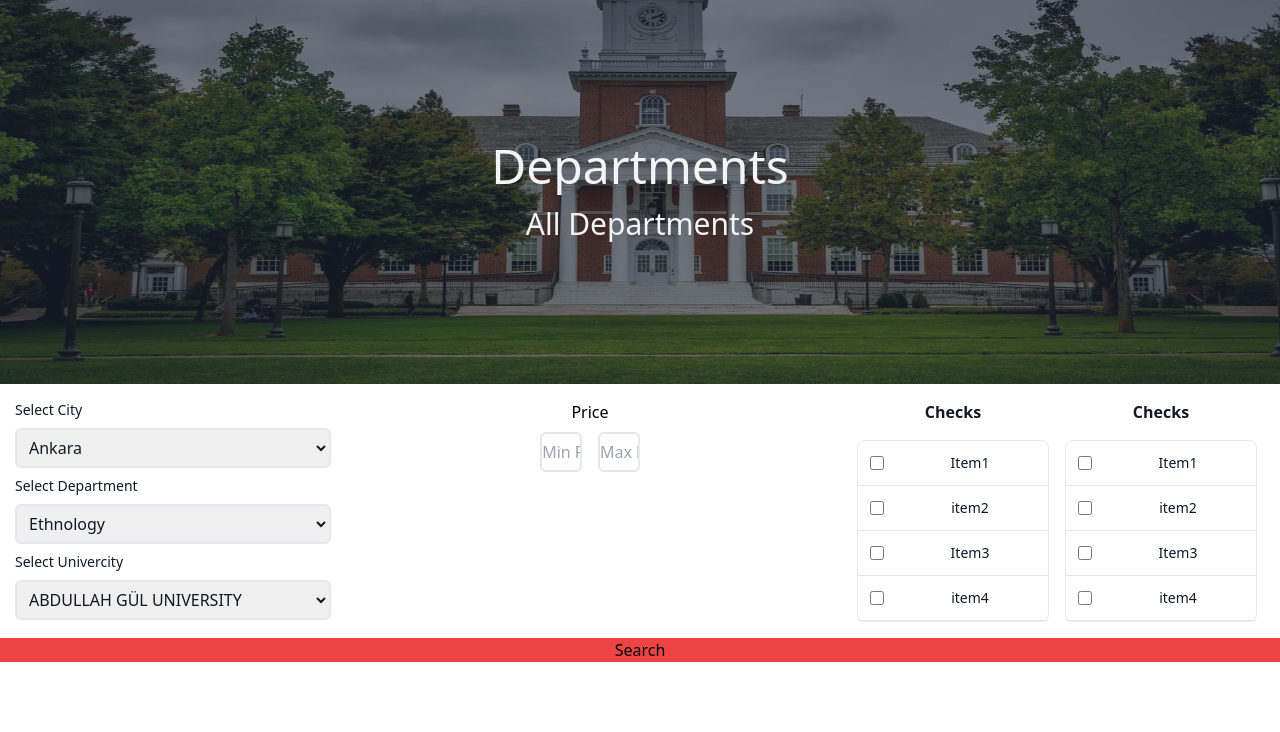
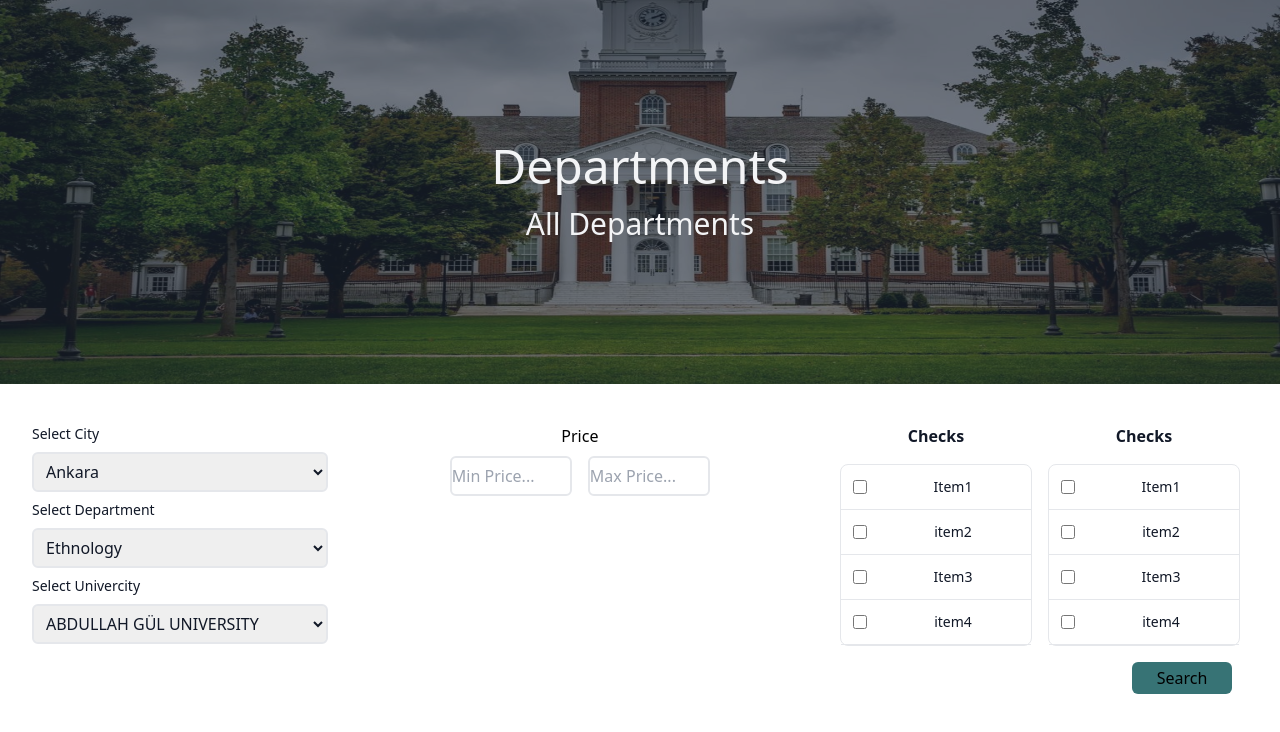
Before and after one commit to TR-YOS-PROJECT-ORGANIZATION/tr-yos-4, a React (Vite) app: page / in a window 1280 px wide. Shown: the top 732 px of the page. Built offline with nearby package versions, Linux system fonts and the light colour scheme.

Commit message:
styled form elements and search button added

```diff
--- a/src/pages/Departments.jsx
+++ b/src/pages/Departments.jsx
@@ -5,7 +5,7 @@ import DepartmentFoto from "../images/DepartmentFoto.jpg";
 function Departments() {
   return (
     <>
-      <div>
+      <div className="flex flex-col">
         <div className="relative">
           <img className="w-screen h-96" src={DepartmentFoto} alt="#" />
           <div className="absolute inset-0 flex items-center justify-center flex-col bg-gray-800 bg-opacity-60">
@@ -18,7 +18,7 @@ function Departments() {
           </div>
         </div>
         {/*  */}
-        <div className="flex flex-row justify-center m-2">
+        <div className="flex flex-row justify-center m-8">
           <div className="w-1/4">
             <div className="">
               <label
@@ -33,10 +33,10 @@ function Departments() {
                   className="block w-full border-2 rounded-md py-1.5 pl-2 pr-10 text-gray-900"
                 >
                   <option selected>Ankara</option>
-                  <option value="US">İstanbul</option>
-                  <option value="CA">İzmir</option>
-                  <option value="FR">Konya</option>
-                  <option value="DE">Bursa</option>
+                  <option value="">İstanbul</option>
+                  <option value="">İzmir</option>
+                  <option value="">Konya</option>
+                  <option value="">Bursa</option>
                 </select>
               </div>
             </div>
@@ -85,25 +85,26 @@ function Departments() {
               </div>
             </div>
           </div>
-          <div className="m-2">
+          <div className="m-2 ">
             <div className="">
+              <div className="relative rounded-md">
                 <div className="text-center">Price</div>
-              <div className="relative rounded-md">
                 <input
                   name="price"
                   type="text"
                   placeholder="Min Price..."
-                  className="w-1/12 border-2 m-2 py-1.5 rounded-md"
+                  className="w-1/4 border-2 m-2 py-1.5 rounded-md"
                 />
                 <input
                   name="price"
                   type="text"
                   placeholder="Max Price..."
-                  className="w-1/12 border-2 m-2 py-1.5 rounded-md"
+                  className="w-1/4 border-2 m-2 py-1.5 rounded-md"
                 />
               </div>
             </div>
           </div>
+          <div className="flex flex-col">
             <div className="flex flex-row">
               <div className="m-2">
                 <h3 className="mb-4 font-semibold text-gray-900 dark:text-white">
@@ -247,12 +248,13 @@ function Departments() {
                   </li>
                 </ul>
               </div>
-
             </div>
-
+            <div className="flex flex-row mx-2">
+              <button className="float-right ml-auto bg-green-dark m-2 w-1/4 py-1 rounded-md">
+                Search
+              </button>
             </div>
-        <div className="w-full bg-red-500">
-            <button>Search</button>
+          </div>
         </div>
       </div>
     </>
```
Lines whose indentation alone changed are shown as unchanged.
